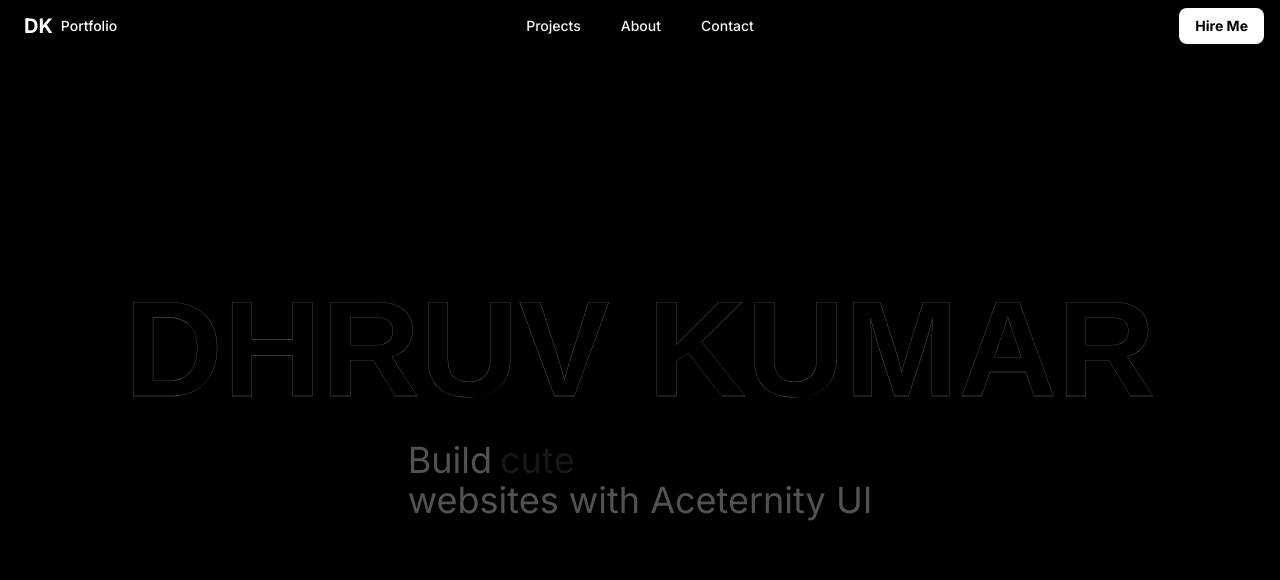
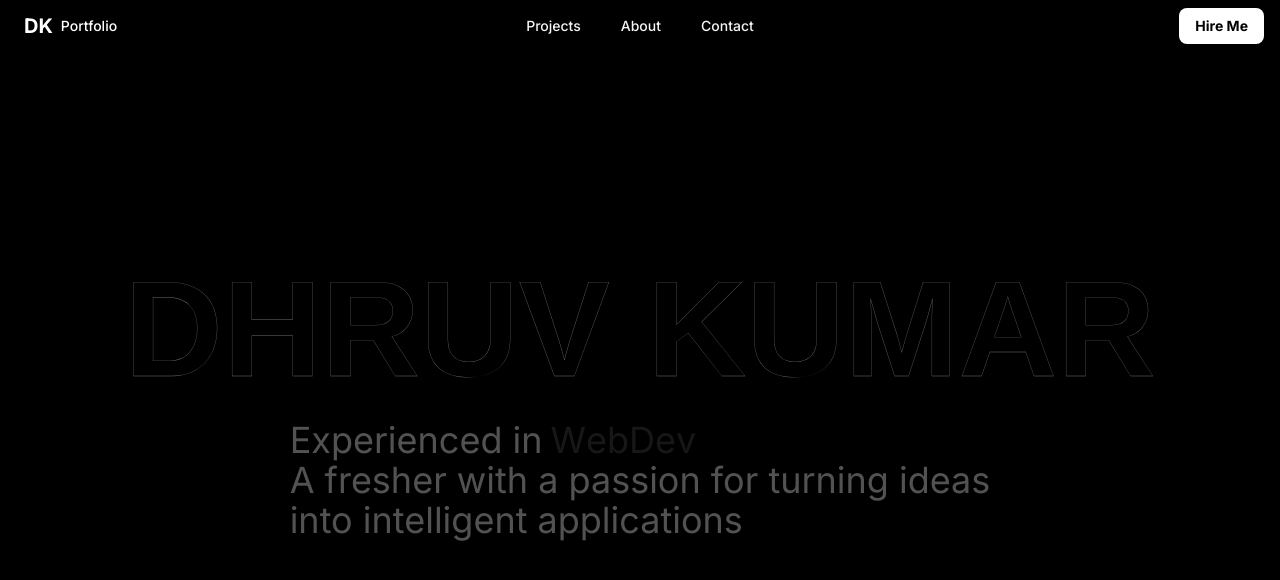
Before and after one commit to DhruvK278/Portfolio_website, a Next.js app in the folder portfolio/: page / in a window 1280 px wide. Shown: the top 580 px of the page. Built offline with nearby package versions, Linux system fonts and the light colour scheme.

Commit message:
edit intro

```diff
--- a/portfolio/src/components/flip-text.tsx
+++ b/portfolio/src/components/flip-text.tsx
@@ -2,14 +2,14 @@ import React from "react";
 import { FlipWords } from "@/components/ui/flip-words";
 
 export function FlipWordsDemo() {
-  const words = ["better", "cute", "beautiful", "modern"];
-
+  const words = ["AI/ML", "WebDev", "Cloud"]
   return (
     <div className="flex justify-center items-center px-4">
       <div className="text-4xl mx-auto font-normal text-neutral-600 dark:text-neutral-400">
-        Build
+        Experienced in
         <FlipWords words={words} /> <br />
-        websites with Aceternity UI
+        A fresher with a passion for turning ideas <br>
+        </br>into intelligent applications
       </div>
     </div>
   );
```
